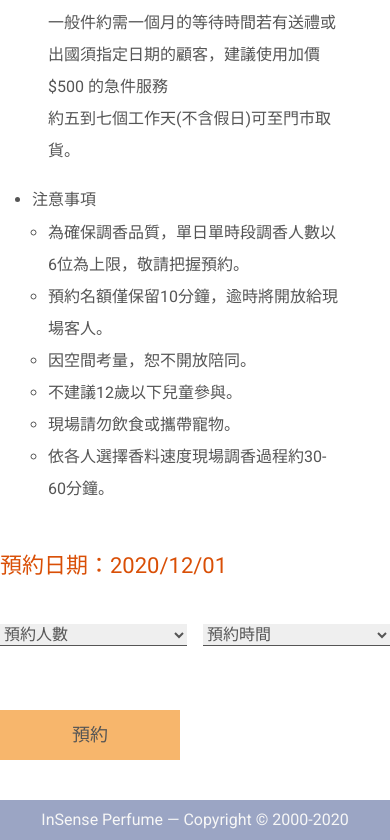
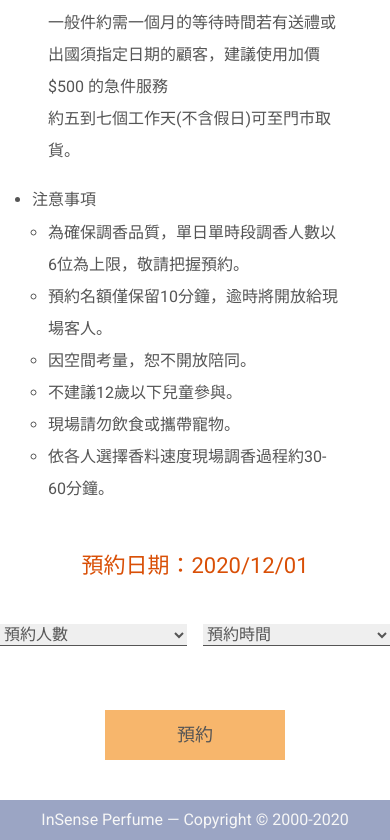
Before and after one commit to YiChengChen0608/InSense, a React (Create React App) app: page / in a window 390 px wide. Shown: the part 820-1660 px from the top of the page. Built offline with nearby package versions, Linux system fonts and the light colour scheme.

Commit message:
RWD page detail

```diff
--- a/src/components/ClassDetailFooter/detailFooter.scss
+++ b/src/components/ClassDetailFooter/detailFooter.scss
@@ -28,3 +28,20 @@
   font-size: 18px;
   margin: 40px 0 ;
 }
+
+@media (max-width:768px){
+  .reservation-date{
+    text-align: center;
+  }
+
+  .reservation-wrapper{
+    select{
+      width: 100%;
+      flex-wrap: wrap;
+    }
+  }
+
+  .reservation-btn{
+    margin: 40px auto;
+  }
+}
--- a/src/components/mainContent.js
+++ b/src/components/mainContent.js
@@ -1,9 +1,12 @@
 import React from 'react'
+import '../styles/style.scss'
 
 const MainContent = (props) => {
   return (
-    <div className='contain'>
-      {props.children}
+    <div className='main-container d-flex'>
+      <div className='contain'>
+        {props.children}
+      </div>
     </div>
   )
 }
--- a/src/pages/ClassList/classList.scss
+++ b/src/pages/ClassList/classList.scss
@@ -1,5 +1,5 @@
 @import '../../styles/style.scss';
 
 .class-list-container{
-  padding-top: 32px;
+  padding: 32px 0;
 }
--- a/src/styles/style.scss
+++ b/src/styles/style.scss
@@ -43,8 +43,12 @@ $Libre :'Libre Baskerville', serif;
 
 /* share style */
 
+.main-container{
+  min-height: 100%;
+  flex-direction: column;
+}
 .contain{
-  min-height: calc(100vh - 100px);
+  flex-grow: 1;
 }
 
 .container{
```
